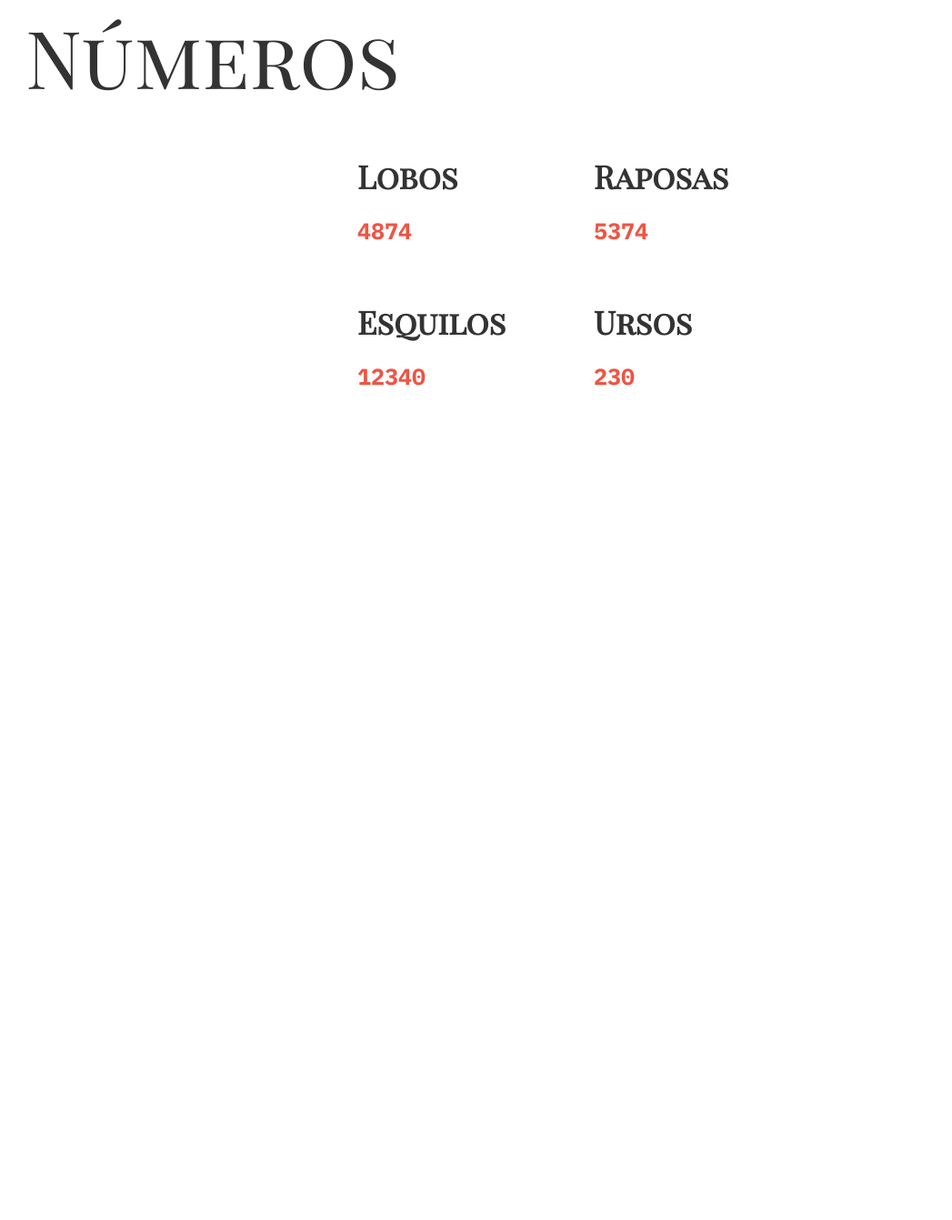
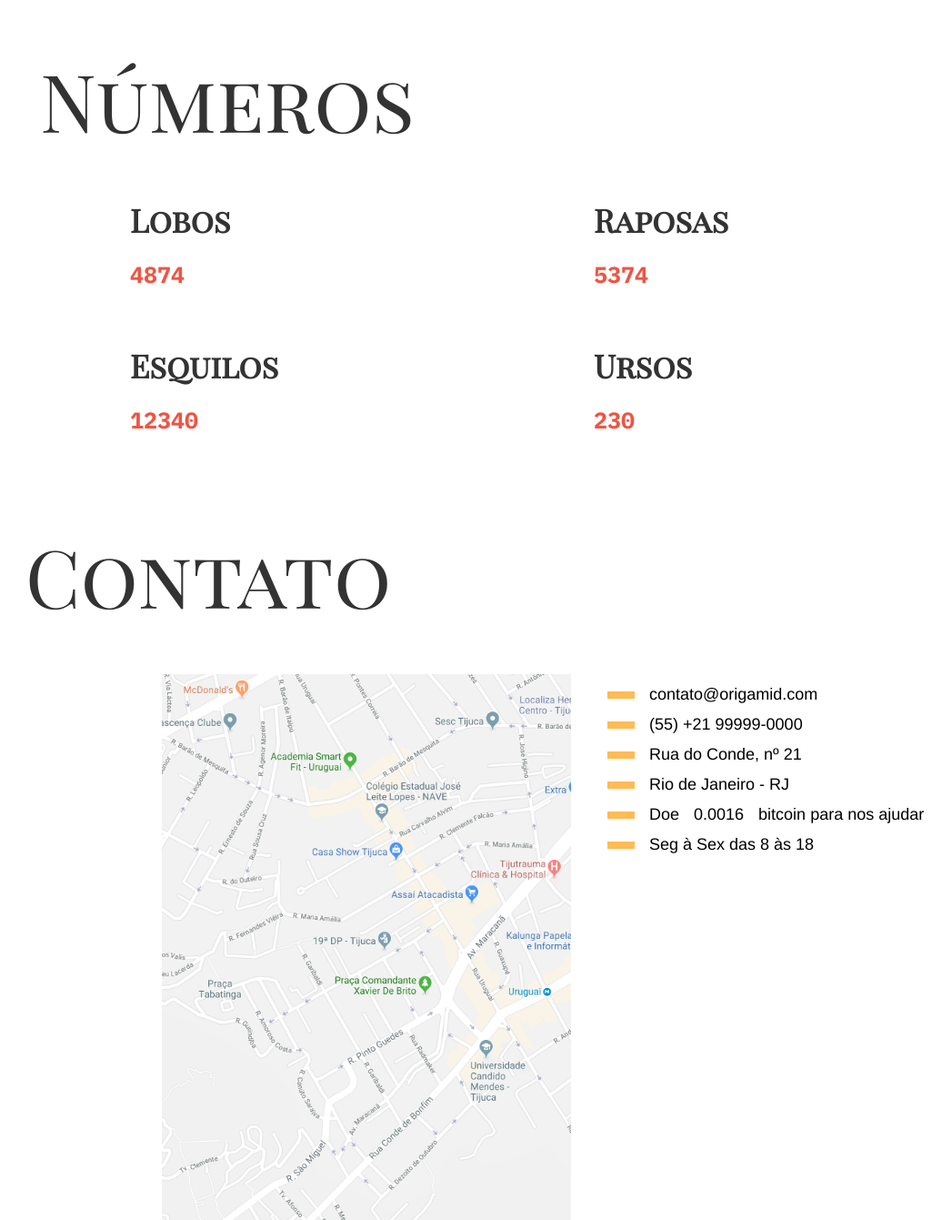
Before and after one commit to RafaelSilvaScrippter/AnimaisFantasticos, a plain HTML site: page index.html in a window 1280 px wide. Shown: the part 1584-2925 px from the top of the page at 91% size, without its empty margins (62-1109 px from the left). Before the commit the page ends 2014 px from the top, so only its background shows below. Drawn offline with Linux system fonts and the light colour scheme.

Commit message:
Contato secao concluida

```diff
--- a/css/Faq/Faq.css
+++ b/css/Faq/Faq.css
@@ -1,6 +1,7 @@
 .faq {
   grid-column: 2 / -1;
   margin-top: 90px;
+  padding: 16px;
 }
 
 dt {
@@ -23,7 +24,6 @@ dd {
 @media (max-width: 600px) {
   .faq {
     grid-column: 1 / -1;
-    padding: 12px;
     margin-top: 30px;
   }
 
--- a/css/Numeros/Numeros.css
+++ b/css/Numeros/Numeros.css
@@ -3,7 +3,7 @@
   display: grid;
   gap: 60px;
   justify-content: center;
-  grid-template-columns: repeat(2, 200px);
+  grid-template-columns: repeat(2, 450px);
 }
 
 .sub-titulo-numeros {
@@ -23,6 +23,7 @@
 
 .numeros {
   margin-top: 40px;
+  padding: 16px;
   grid-column: 2 / -1;
 }
 
@@ -33,6 +34,7 @@
   }
 
   .grid-numeros {
+    justify-content: start;
     grid-template-columns: repeat(2, auto);
   }
 }
--- /dev/null
+++ b/css/contato/contato.css
@@ -0,0 +1,42 @@
+.contato {
+  margin-top: 80px;
+  grid-column: 2 / -1;
+}
+
+.contato-conteudo {
+  gap: 40px;
+  display: grid;
+  margin-top: 50px;
+  margin-left: 150px;
+  grid-template-columns: 450px 2fr;
+}
+
+.contato-conteudo ul li {
+  margin: 12px 0px;
+  font-size: 18px;
+  font-family: Helvetica, Arial;
+  display: flex;
+  align-items: center;
+  gap: 16px;
+}
+
+.contato-conteudo ul li::before {
+  content: "";
+  background-color: #fb5;
+  width: 30px;
+  height: 8px;
+  display: block;
+}
+
+@media (max-width: 600px) {
+  .contato {
+    grid-column: 1 / -1;
+    padding: 16px;
+  }
+
+  .contato-conteudo {
+    margin-left: 0px;
+    gap: 10px;
+    grid-template-columns: 1fr;
+  }
+}
--- a/css/style.css
+++ b/css/style.css
@@ -3,3 +3,4 @@
 @import url(./main/main.css);
 @import url(./Faq/Faq.css);
 @import url(./Numeros/Numeros.css);
+@import url(./contato/contato.css);
--- a/index.html
+++ b/index.html
@@ -151,6 +151,20 @@
       </div>
     </div>
   </article>
+  <article class="contato">
+    <h1 class="titulo-principal">Contato</h1>
+    <div class="contato-conteudo">
+      <img src="./img/mapa.png" alt="Mapa do endereço">
+      <ul class="lista-contatos">
+        <li>contato@origamid.com</li>
+        <li>(55) +21 99999-0000</li>
+        <li>Rua do Conde, nº 21</li>
+        <li>Rio de Janeiro - RJ</li>
+        <li>Doe <span class="btc">0.0016</span> bitcoin para nos ajudar</li>
+        <li>Seg à Sex das 8 às 18</li>
+      </ul>
+    </div>
+  </article>
   <script src="./script.js"></script>
 </body>
 
```
